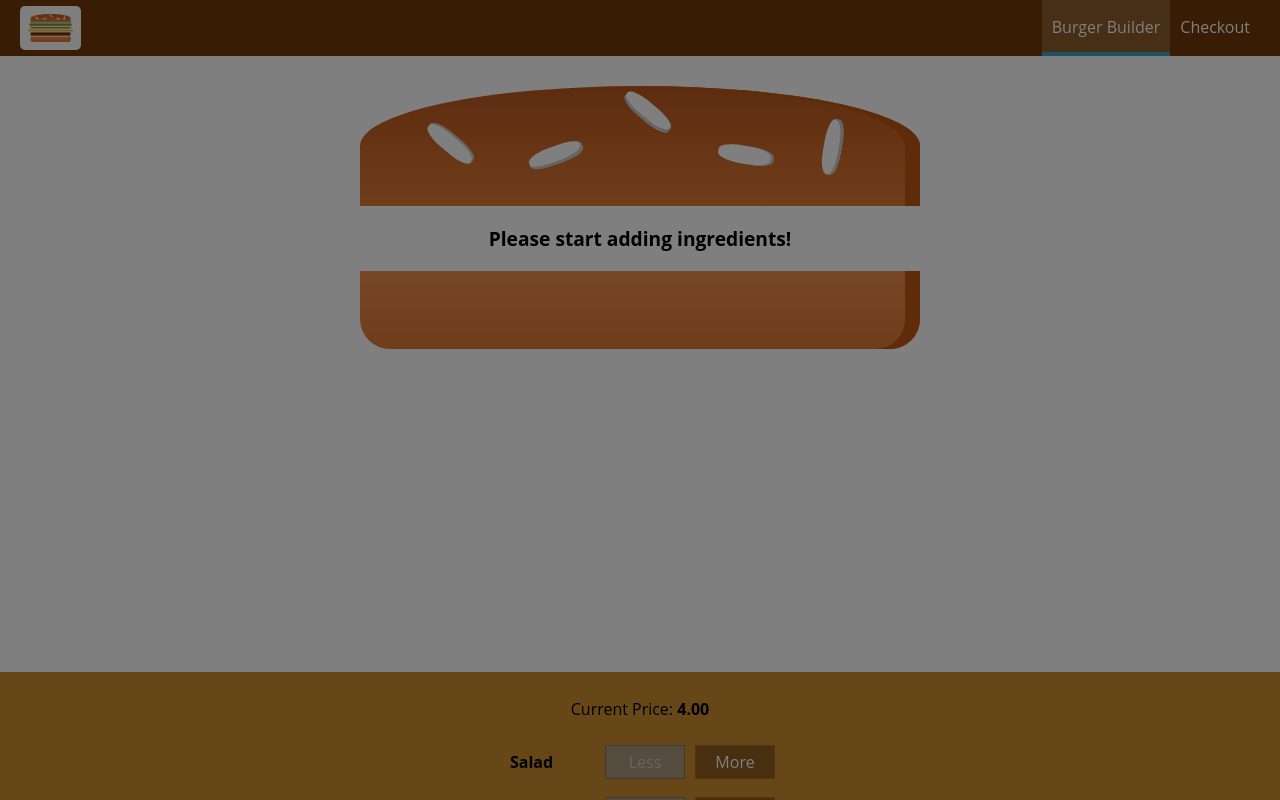
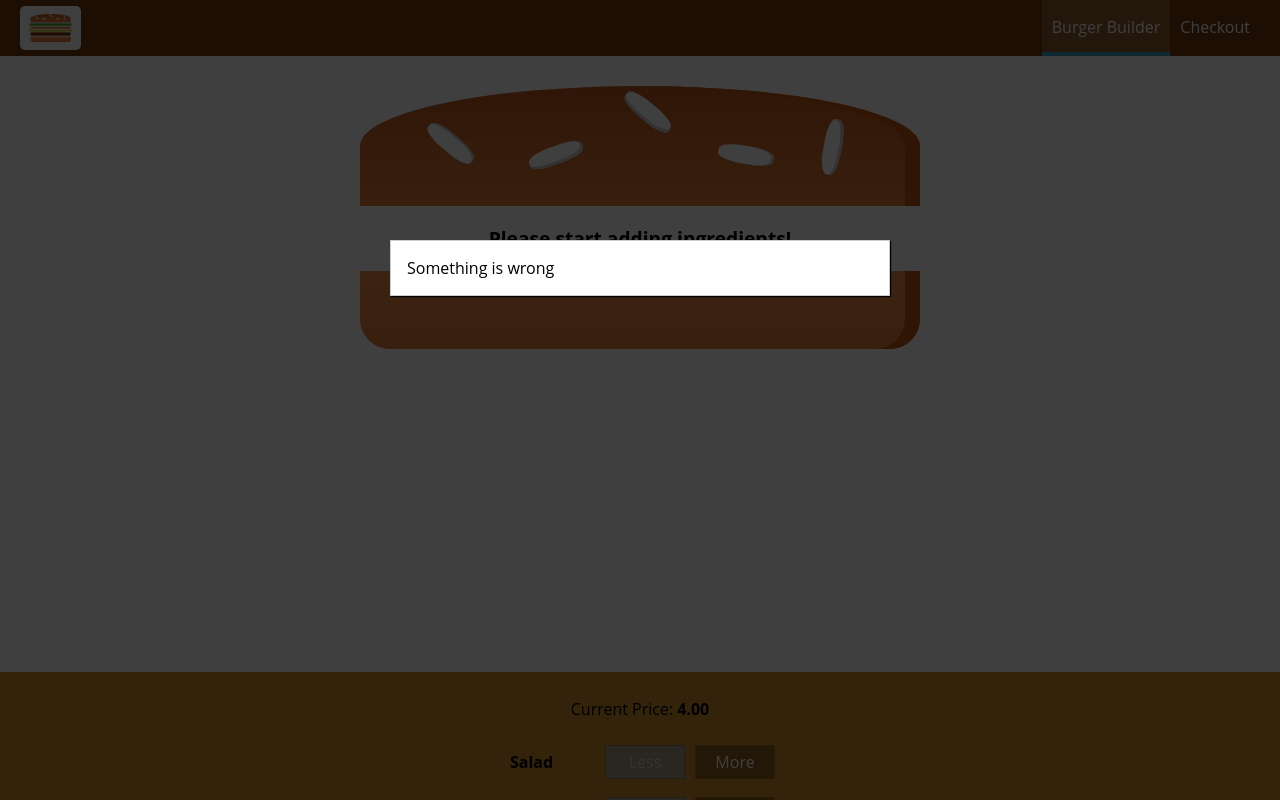
Before and after one commit to cr7yash/React-burger-builder, a React (Create React App) app: page / in a window 1280 px wide. Shown: the top 800 px of the page. Built offline with nearby package versions, Linux system fonts and the light colour scheme.

Commit message:
Handling errors - Todo

```diff
--- a/src/containers/BurgerBuilder/BurgerBuilder.js
+++ b/src/containers/BurgerBuilder/BurgerBuilder.js
@@ -6,6 +6,7 @@ import OrderSummary from "../../components/Burger/OrderSummary/OrderSummary";
 import Modal from "../../components/UI/Modal/Modal";
 import Aux from "../../hoc/Aux";
 import Spinner from "../../components/UI/Spinner/Spinner";
+import withErrorHandler from "../../hoc/withErrorHandler/withErrorHandler";
 
 const INGREDIENT_PRICES = {
   salad: 0.5,
@@ -160,4 +161,4 @@ class BurgerBuilder extends Component {
   }
 }
 
-export default BurgerBuilder;
+export default withErrorHandler(BurgerBuilder);
--- /dev/null
+++ b/src/hoc/withErrorHandler/withErrorHandler.js
@@ -0,0 +1,18 @@
+import React from "react";
+import Modal from "../../components/UI/Modal/Modal";
+import Aux from "../Aux";
+
+const withErrorHandler = (WrappedComponent, axios) => {
+  return class extends React.Component {
+    render() {
+      return (
+        <Aux>
+          <Modal show>Something is wrong </Modal>
+          <WrappedComponent {...this.props} />
+        </Aux>
+      );
+    }
+  };
+};
+
+export default withErrorHandler;
```
